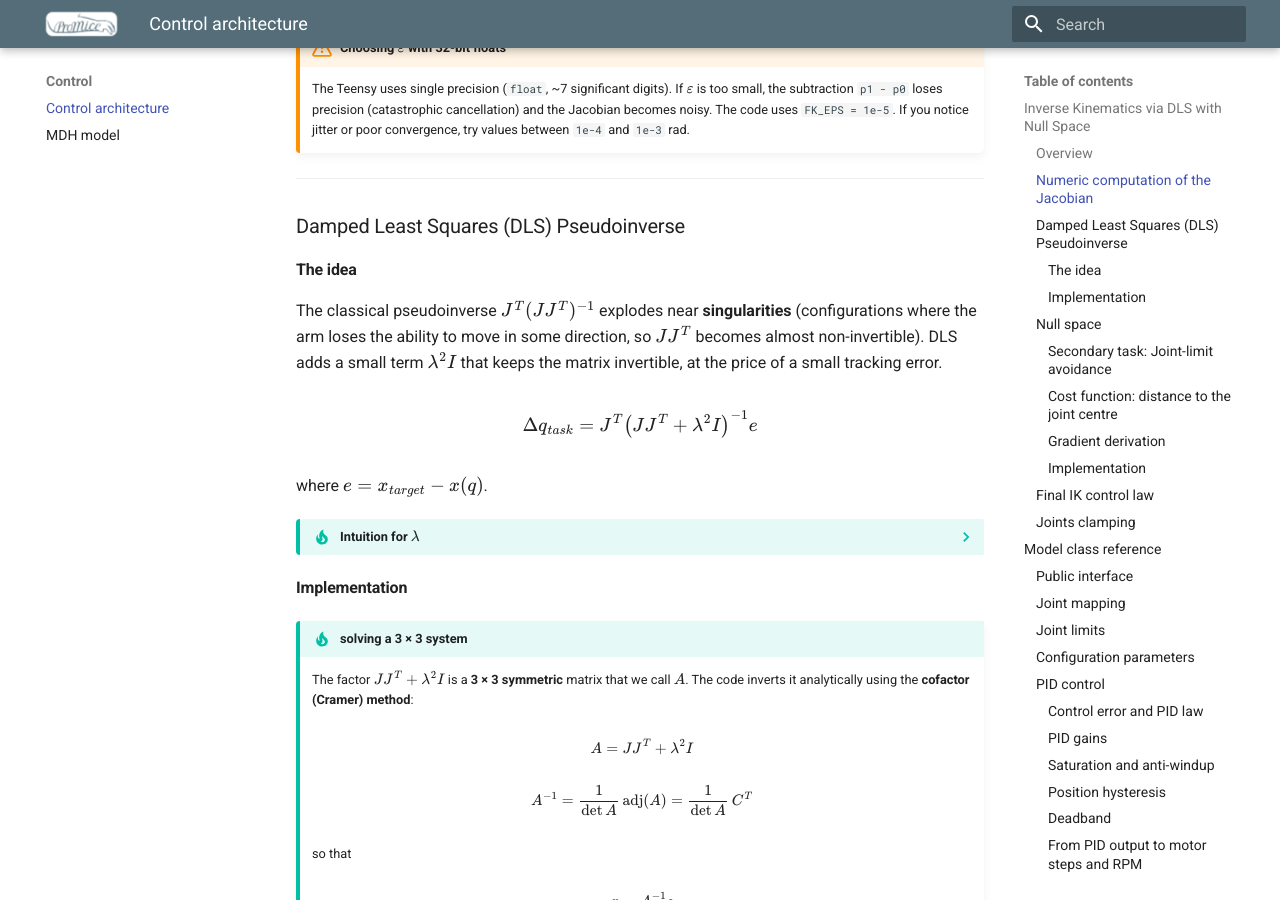
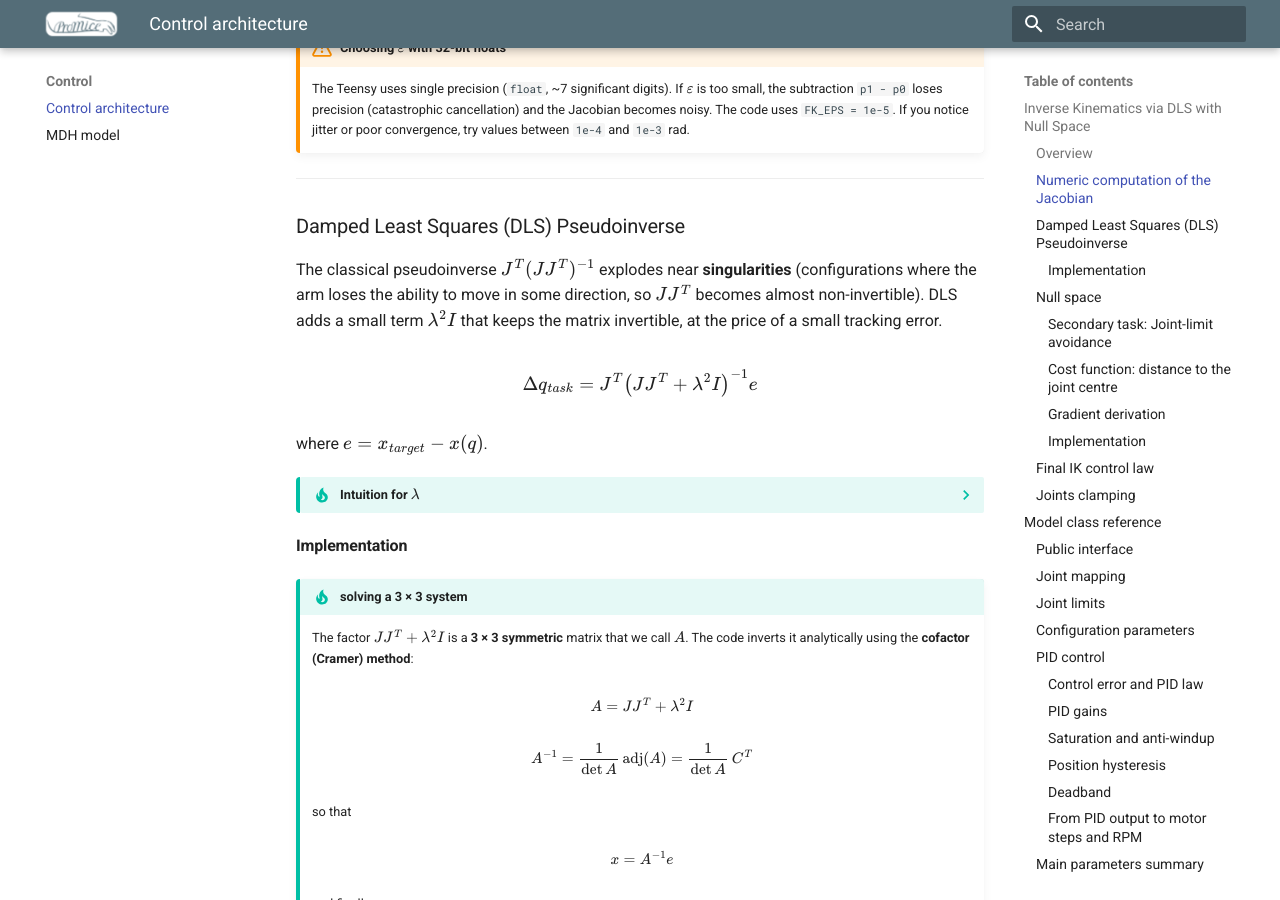
Before and after one commit to Juan-CarlosM/ProMice, an MkDocs documentation site: the page built from docs/control_architecture.md, in a window 1280 px wide and 900 px high, scrolled down 3278 px. Built offline with MkDocs 1.6.1 and Material for MkDocs 9.7.7, drawn with Linux system fonts in a browser that asks for light colours.

Commit message:
Remove heading from DLS Pseudoinverse section
Removed the heading for 'The idea' section in Damped Least Squares.

```diff
--- a/docs/control_architecture.md
+++ b/docs/control_architecture.md
@@ -93,7 +93,6 @@
 
 ### Damped Least Squares (DLS) Pseudoinverse
 
-#### The idea
 
 The classical pseudoinverse \(J^T(JJ^T)^{-1}\) explodes near **singularities** (configurations where the arm loses the ability to move in some direction, so \(JJ^T\) becomes almost non-invertible). DLS adds a small term \(\lambda^2 I\) that keeps the matrix invertible, at the price of a small tracking error.
 
```
